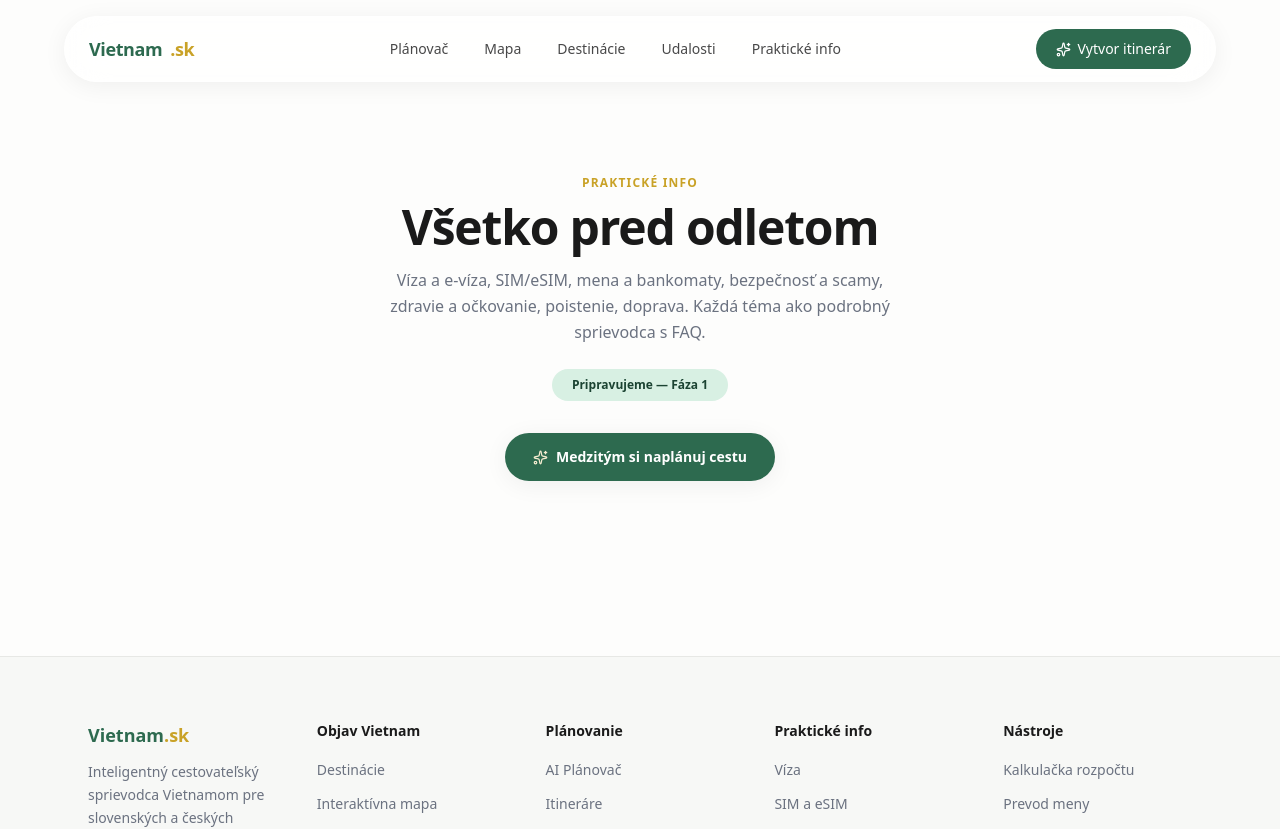
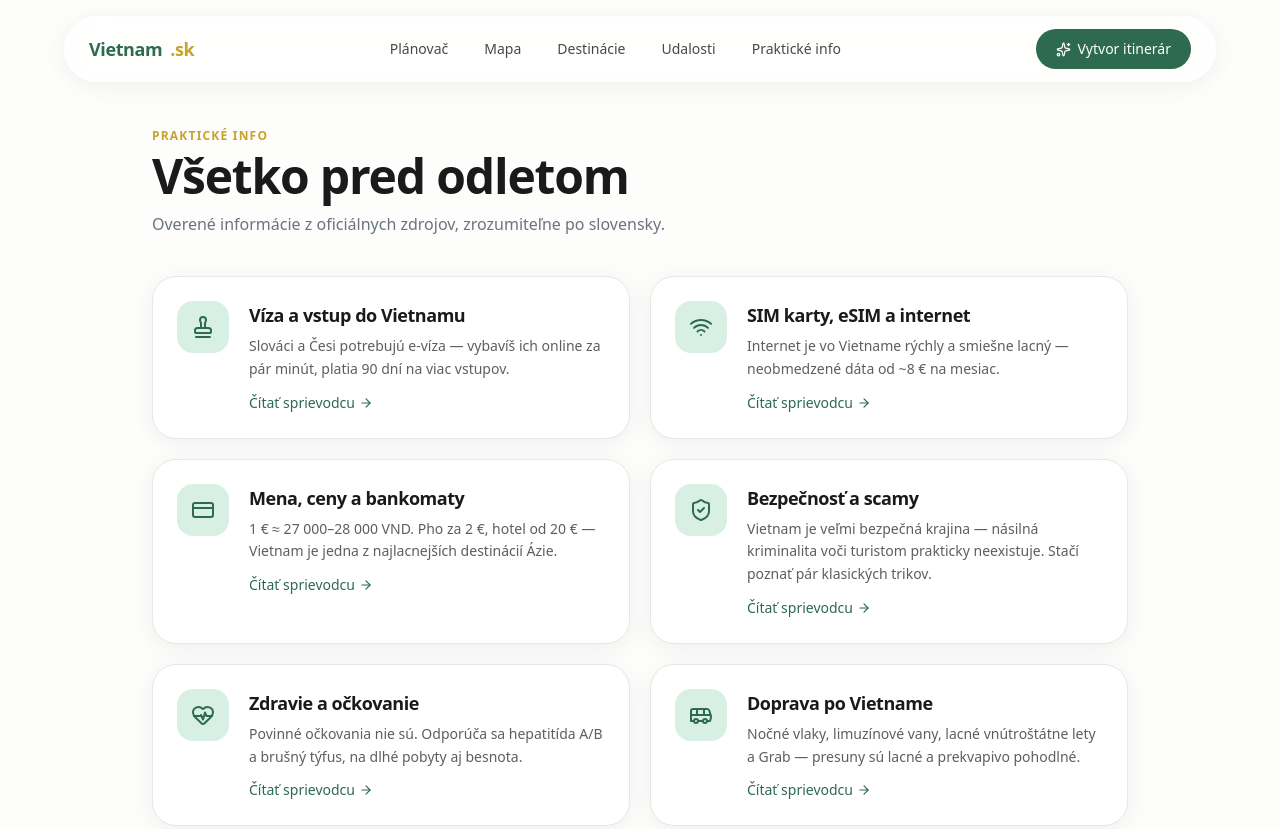
Before and after one commit to mareksoya/vietnam-sk, a Next.js app: page /prakticke-info in a window 1280 px wide. Shown: the top 829 px of the page. Built offline with nearby package versions, Linux system fonts and the light colour scheme; a web font is replaced by a local one.

Commit message:
Prakticke info: hub so 6 temami

```diff
--- a/src/app/prakticke-info/page.tsx
+++ b/src/app/prakticke-info/page.tsx
@@ -1,19 +1,75 @@
 import type { Metadata } from "next";
-import { ComingSoon } from "@/components/layout/coming-soon";
+import Link from "next/link";
+import {
+  Stamp,
+  Wifi,
+  CreditCard,
+  ShieldCheck,
+  HeartPulse,
+  Bus,
+  ArrowRight,
+} from "lucide-react";
+import { practicalTopics } from "@/lib/data/practical";
 
 export const metadata: Metadata = {
-  title: "Praktické informácie",
+  title: "Praktické informácie pre cestu do Vietnamu",
   description:
-    "Víza, SIM karty a eSIM, mena a ceny, bankomaty, bezpečnosť, scamy, zdravie a očkovanie — všetko pre cestu do Vietnamu.",
+    "Víza a e-víza, SIM karty a eSIM, mena a ceny, bezpečnosť a scamy, zdravie a očkovanie, doprava — všetko, čo potrebuješ vedieť pred cestou do Vietnamu.",
 };
 
-export default function PracticalPage() {
+const icons = {
+  stamp: Stamp,
+  wifi: Wifi,
+  creditcard: CreditCard,
+  shield: ShieldCheck,
+  heart: HeartPulse,
+  bus: Bus,
+} as const;
+
+export default function PracticalHub() {
   return (
-    <ComingSoon
-      eyebrow="Praktické info"
-      title="Všetko pred odletom"
-      description="Víza a e-víza, SIM/eSIM, mena a bankomaty, bezpečnosť a scamy, zdravie a očkovanie, poistenie, doprava. Každá téma ako podrobný sprievodca s FAQ."
-      phase="Fáza 1"
-    />
+    <div className="mx-auto max-w-5xl px-6 pb-16 pt-32">
+      <p className="text-xs font-semibold uppercase tracking-widest text-accent">
+        Praktické info
+      </p>
+      <h1 className="mt-2 font-display text-3xl font-semibold tracking-tight md:text-5xl">
+        Všetko pred odletom
+      </h1>
+      <p className="mt-3 max-w-xl text-sm text-muted-foreground md:text-base">
+        Overené informácie z oficiálnych zdrojov, zrozumiteľne po slovensky.
+      </p>
+
+      <div className="mt-10 grid gap-5 md:grid-cols-2">
+        {practicalTopics.map((t) => {
+          const Icon = icons[t.icon];
+          return (
+            <Link
+              key={t.slug}
+              href={`/prakticke-info/${t.slug}`}
+              className="group flex gap-5 rounded-3xl border border-border bg-white p-6 shadow-soft transition-all duration-300 hover:-translate-y-0.5 hover:border-primary/30 hover:shadow-lift"
+            >
+              <span className="h-fit rounded-2xl bg-primary-light p-3.5 text-primary transition-colors group-hover:bg-primary group-hover:text-white">
+                <Icon size={24} />
+              </span>
+              <div>
+                <h2 className="font-semibold tracking-tight md:text-lg">
+                  {t.title}
+                </h2>
+                <p className="mt-1.5 text-sm leading-relaxed text-foreground/70">
+                  {t.excerpt}
+                </p>
+                <span className="mt-3 inline-flex items-center gap-1 text-sm font-medium text-primary">
+                  Čítať sprievodcu
+                  <ArrowRight
+                    size={14}
+                    className="transition-transform group-hover:translate-x-0.5"
+                  />
+                </span>
+              </div>
+            </Link>
+          );
+        })}
+      </div>
+    </div>
   );
 }
```
